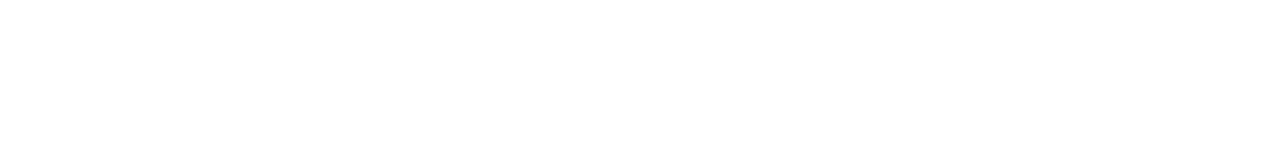
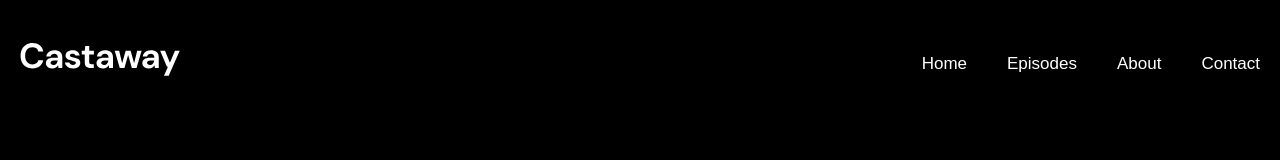
Before and after one commit to andrsweb/codewave.pro-testing, a website: page src/html/template-parts/header/header.html in a window 1280 px wide. Drawn offline with nearby package versions, Linux system fonts and the light colour scheme; files that its build step writes are made by us from their sources; files whose address does not match are found by name; a web font is replaced by a local one.

Commit message:
feat: added header

```diff
--- a/src/html/template-parts/header/header.html
+++ b/src/html/template-parts/header/header.html
@@ -9,4 +9,26 @@
 </head>
 <body>
 	<div class="wrapper">
-		<header class="header"></header>
+		<header class="header">
+			<div class="container">
+				<div class="header__wrapper">
+					<a class="header__logo" href="/">
+						<img src="img/header/logo.svg" alt="">
+					</a>
+					<ul class="header__list">
+						<li class="header__list_item">
+							<a href="/">Home</a>
+						</li>
+						<li class="header__list_item">
+							<a href="/">Episodes</a>
+						</li>
+						<li class="header__list_item">
+							<a href="/">About</a>
+						</li>
+						<li class="header__list_item">
+							<a href="/">Contact</a>
+						</li>
+					</ul>
+				</div>
+			</div>
+		</header>
--- a/src/scss/common/base.scss
+++ b/src/scss/common/base.scss
@@ -18,7 +18,7 @@ body {
 	font-size: $fs-md;
 	line-height: $lh;
 	color: $black;
-	background-color: $white
+	background-color: $black
 }
 
 img {
--- a/src/scss/header/header.scss
+++ b/src/scss/header/header.scss
@@ -0,0 +1,29 @@
+.header {
+  padding-block: 43px;
+  &__wrapper {
+    display: flex;
+    flex-direction: row;
+    justify-content: space-between;
+  }
+  &__logo {}
+  &__inner {}
+  &__list {
+    display: flex;
+    align-items: center;
+    gap: 40px;
+
+    &_item a {
+      color: $white;
+      font-family: $ff;
+      font-size: 17px;
+      font-weight: 400;
+      line-height: 27px;
+      text-decoration: none;
+
+      &:hover {
+        color: #118DA8;
+      }
+    }
+  }
+
+}
```
Also changed, not shown: public/img/header/logo.svg (added), src/img/header/logo.svg (added).
